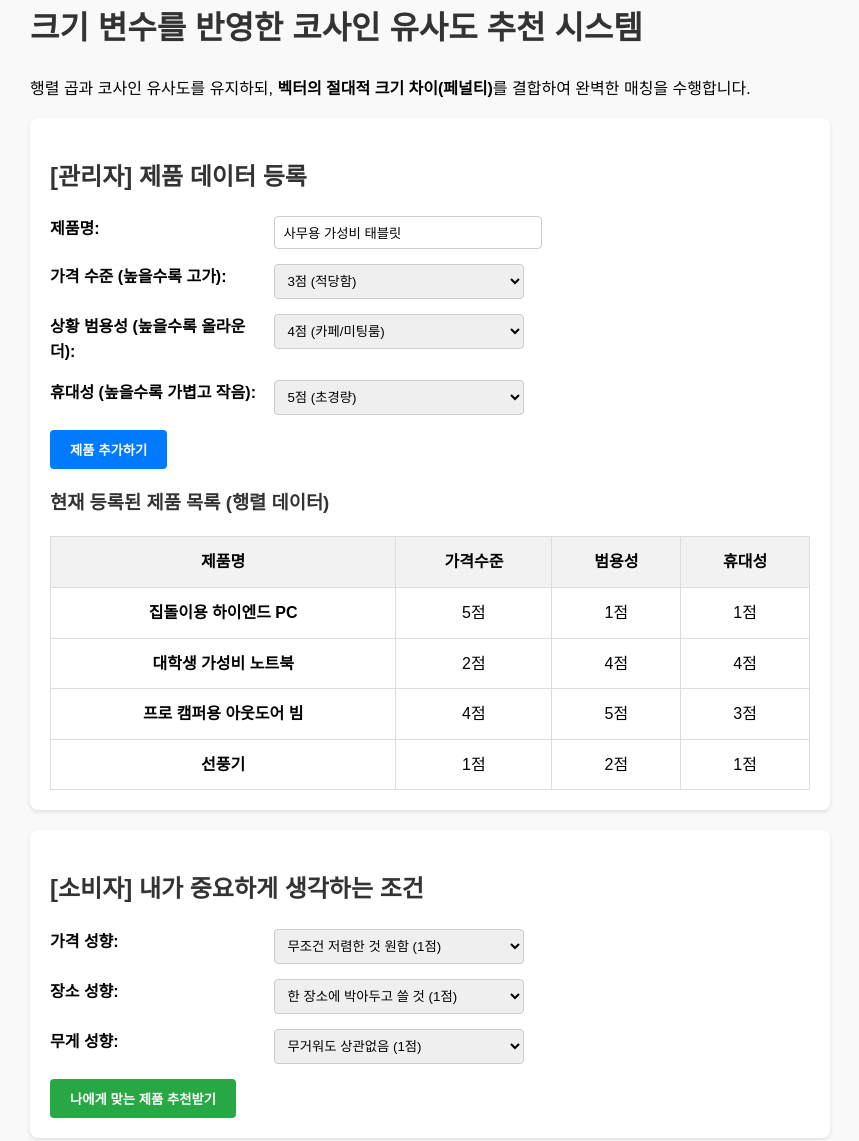
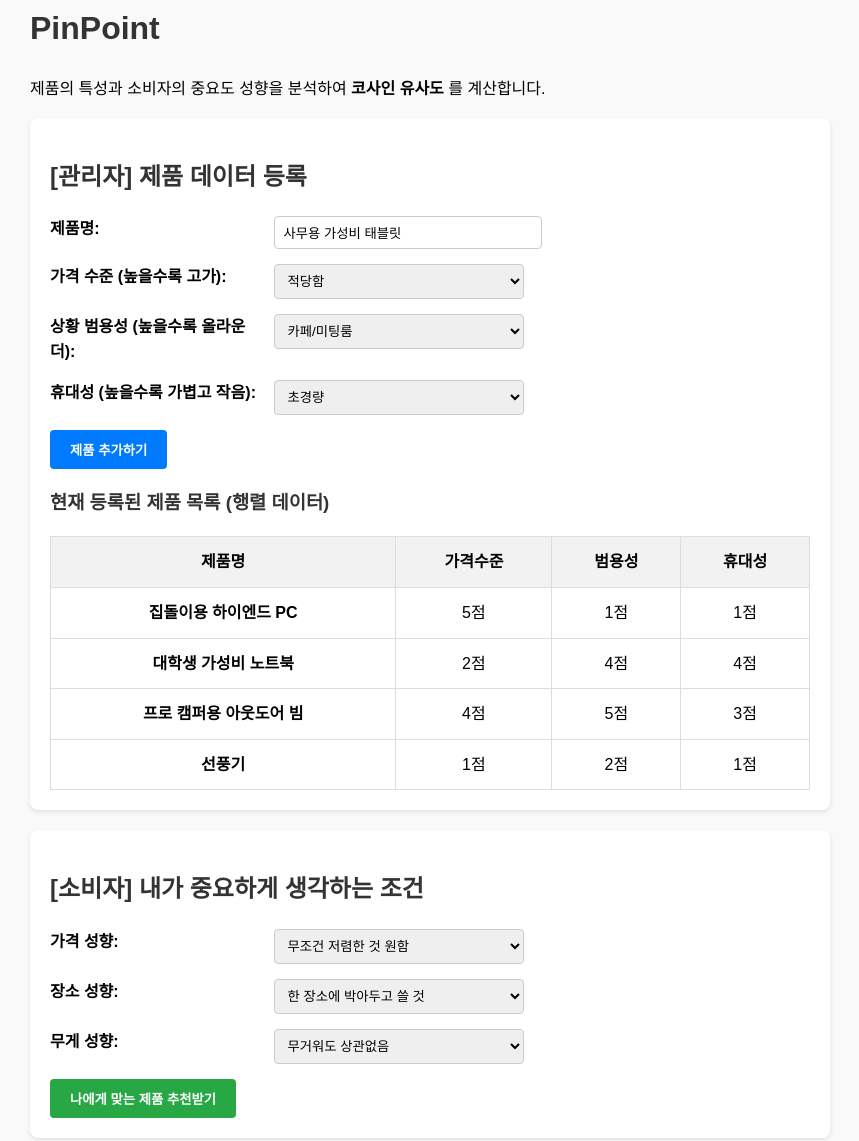
Before and after one commit to hyun3202/site, a plain HTML site: page index.html in a window 1280 px wide. Shown: the part 38-1179 px from the top of the page, without its empty margins (210-1069 px from the left). Drawn offline with Linux system fonts and the light colour scheme.

Commit message:
Update index.html

```diff
--- a/index.html
+++ b/index.html
@@ -21,8 +21,8 @@
 </head>
 <body>
 
-    <h1>크기 변수를 반영한 코사인 유사도 추천 시스템</h1>
-    <p>행렬 곱과 코사인 유사도를 유지하되, <strong>벡터의 절대적 크기 차이(페널티)</strong>를 결합하여 완벽한 매칭을 수행합니다.</p>
+    <h1>PinPoint</h1>
+    <p>제품의 특성과 소비자의 중요도 성향을 분석하여 <strong>코사인 유사도</strong> 를 계산합니다.</p>
 
     <div class="section">
         <h2>[관리자] 제품 데이터 등록</h2>
@@ -34,33 +34,33 @@
         <div class="form-group">
             <label>가격 수준 (높을수록 고가):</label>
             <select id="prodCost">
-                <option value="5">5점 (최고급/고가)</option>
-                <option value="4">4점 (다소 비쌈)</option>
-                <option value="3" selected>3점 (적당함)</option>
-                <option value="2">2점 (저렴함)</option>
-                <option value="1">1점 (초저가)</option>
+                <option value="5">최고급/고가</option>
+                <option value="4">다소 비쌈</option>
+                <option value="3" selected>적당함</option>
+                <option value="2">저렴함</option>
+                <option value="1">초저가</option>
             </select>
         </div>
 
         <div class="form-group">
             <label>상황 범용성 (높을수록 올라운더):</label>
             <select id="prodContext">
-                <option value="5">5점 (야외/캠핑)</option>
-                <option value="4" selected>4점 (카페/미팅룸)</option>
-                <option value="3">3점 (출퇴근/일상)</option>
-                <option value="2">2점 (실내/집안)</option>
-                <option value="1">1점 (특수 목적)</option>
+                <option value="5">야외/캠핑</option>
+                <option value="4" selected>카페/미팅룸</option>
+                <option value="3">출퇴근/일상</option>
+                <option value="2">실내/집안</option>
+                <option value="1">특수 목적</option>
             </select>
         </div>
 
         <div class="form-group">
             <label>휴대성 (높을수록 가볍고 작음):</label>
             <select id="prodPort">
-                <option value="5" selected>5점 (초경량)</option>
-                <option value="4">4점 (가벼움)</option>
-                <option value="3">3점 (보통)</option>
-                <option value="2">2점 (다소 무거움)</option>
-                <option value="1">1점 (거치형/매우무겁)</option>
+                <option value="5" selected>초경량</option>
+                <option value="4">가벼움</option>
+                <option value="3">보통</option>
+                <option value="2">다소 무거움</option>
+                <option value="1">거치형/매우무겁</option>
             </select>
         </div>
 
@@ -86,27 +86,27 @@
         <div class="form-group">
             <label>가격 성향:</label>
             <select id="userCost">
-                <option value="5">돈 상관없음, 최고급 희망 (5점)</option>
-                <option value="3">적당한 가격대 원함 (3점)</option>
-                <option value="1" selected>무조건 저렴한 것 원함 (1점)</option>
+                <option value="5">돈 상관없음, 최고급 희망 </option>
+                <option value="3">적당한 가격대 원함 </option>
+                <option value="1" selected>무조건 저렴한 것 원함 </option>
             </select>
         </div>
 
         <div class="form-group">
             <label>장소 성향:</label>
             <select id="userContext">
-                <option value="5">언제 어디서나 야외 이동용 (5점)</option>
-                <option value="3">일반적인 수준 (3점)</option>
-                <option value="1" selected>한 장소에 박아두고 쓸 것 (1점)</option>
+                <option value="5">언제 어디서나 야외 이동용 </option>
+                <option value="3">일반적인 수준 </option>
+                <option value="1" selected>한 장소에 박아두고 쓸 것 </option>
             </select>
         </div>
 
         <div class="form-group">
             <label>무게 성향:</label>
             <select id="userPort">
-                <option value="5">무조건 가볍고 작은 것 (5점)</option>
-                <option value="3">보통 무게면 됨 (3점)</option>
-                <option value="1" selected>무거워도 상관없음 (1점)</option>
+                <option value="5">무조건 가볍고 작은 것 </option>
+                <option value="3">보통 무게면 됨 </option>
+                <option value="1" selected>무거워도 상관없음 </option>
             </select>
         </div>
 
```
